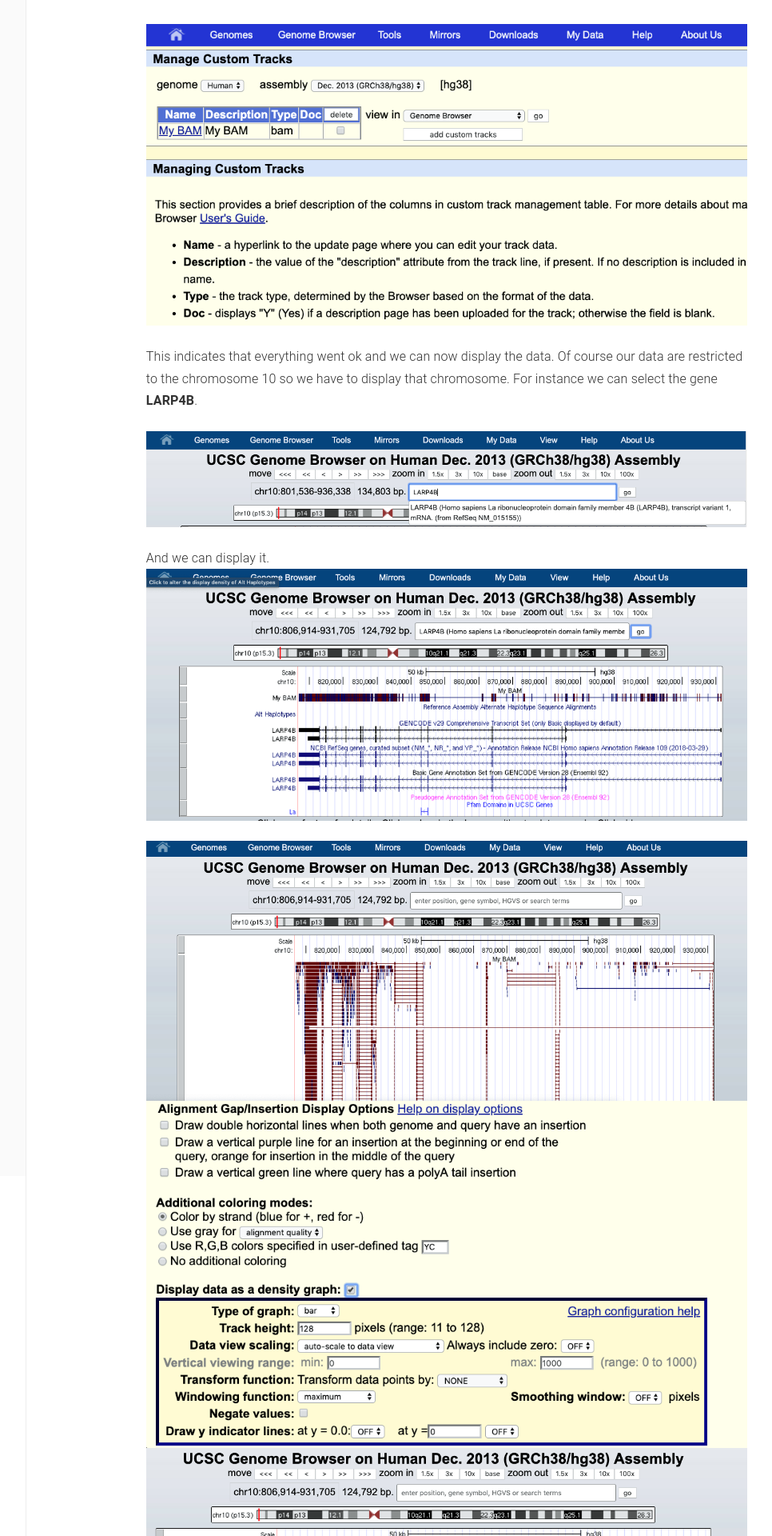
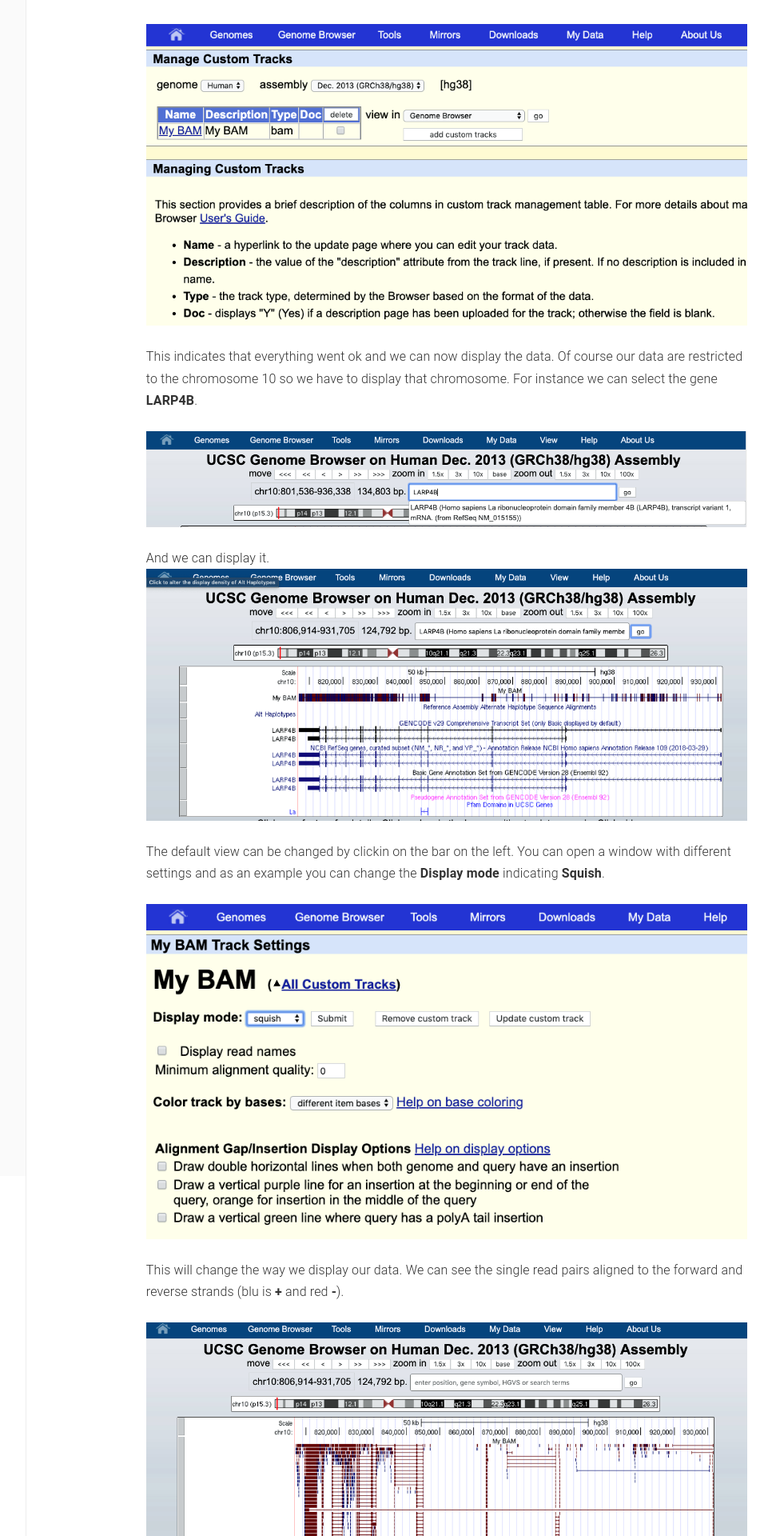
Before and after one commit to biocorecrg/RNAseq_course_2019, a Jekyll site: the page built from docs/gbrowser.md, in a window 1280 px wide. Shown: the part 3080-5000 px from the top of the page at 80% size, without its empty margins (180-1146 px from the left). Built offline with Jekyll 4.4.1, drawn with Linux system fonts in a browser that asks for light colours.

Commit message:
Update gbrowser.md

```diff
--- a/docs/gbrowser.md
+++ b/docs/gbrowser.md
@@ -72,6 +72,18 @@ This indicates that everything went ok and we can now display the data. Of cours
 And we can display it.
 <img src="images/ucsc6.png"  align="middle" />
 
+The default view can be changed by clickin on the bar on the left. You can open a window with different settings and as an example you can change the **Display mode** indicating  **Squish**.
+
+<img src="images/ucsc7.png"  align="middle" />
+
+This will change the way we display our data. We can see the single read pairs aligned to the forward and reverse strands (blu is **+** and red **-**).
+
 <img src="images/ucsc8.png"  align="middle" />
+
+We can also display only the coverage by clicking on **Display data as a density graph:** and then **Display mode: full**.
+
 <img src="images/ucsc9.png"  align="middle" />
+
+Here the result that can help sometimes to see the change in expression between different conditions:
+
 <img src="images/ucsc10.png"  align="middle" />
```
